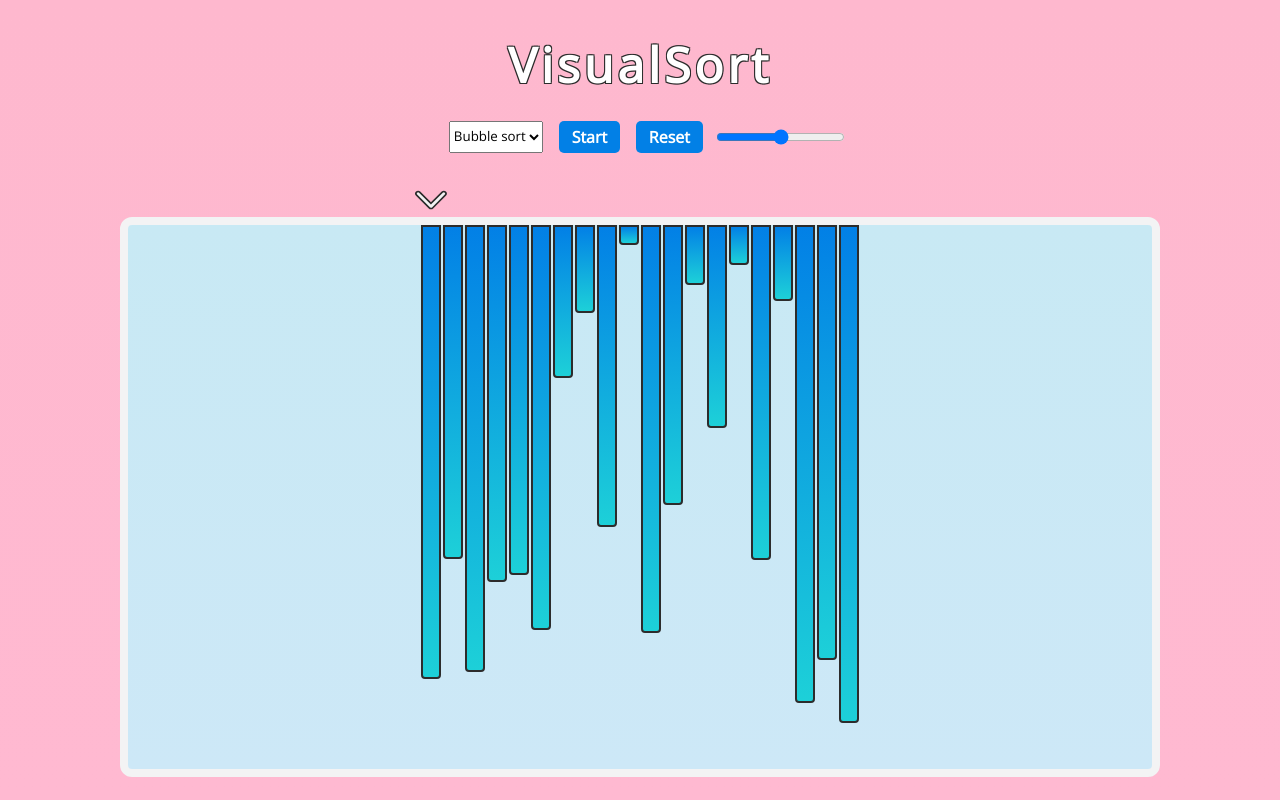
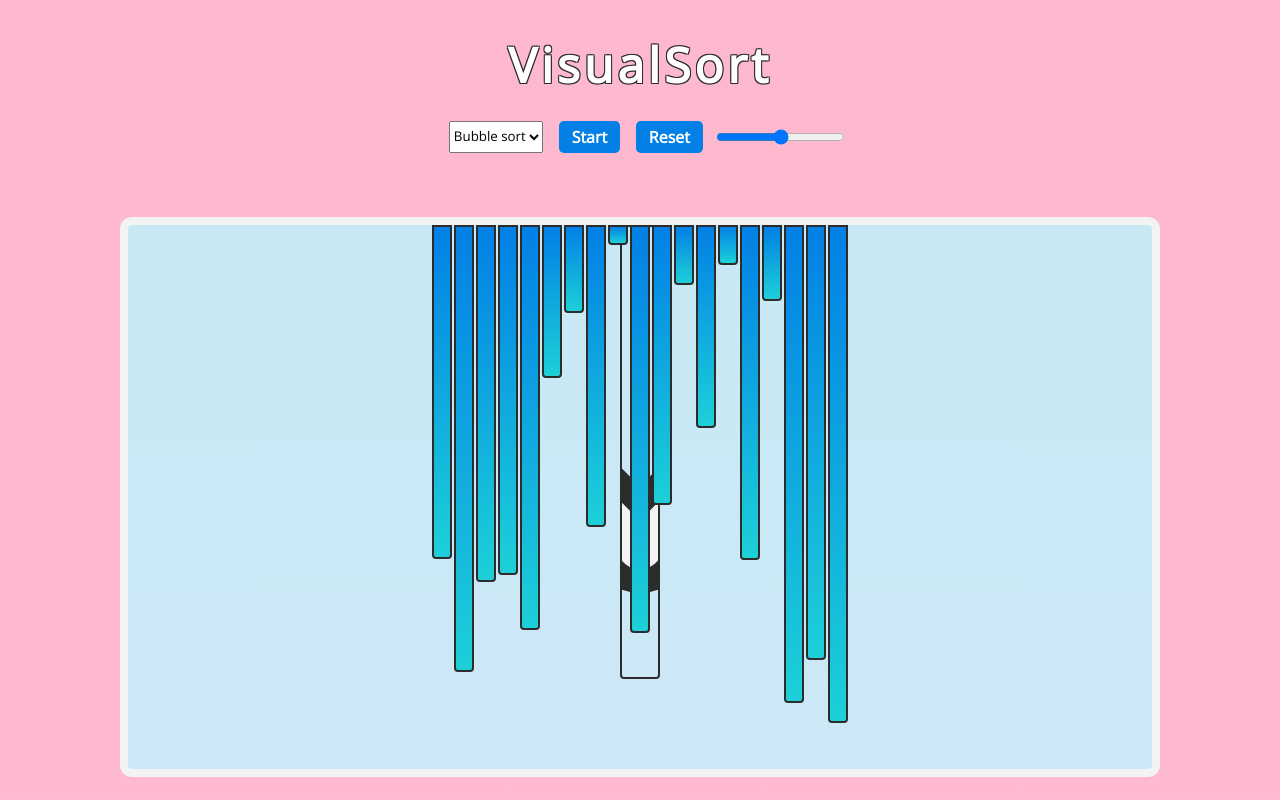
Before and after one commit to jaccohub/VisualSort, a React (Create React App) app: page / in a window 1280 px wide. Built offline with nearby package versions, Linux system fonts and the light colour scheme.

Commit message:
refactor css

```diff
--- a/src/index.css
+++ b/src/index.css
@@ -65,7 +65,7 @@ code {
 }
 
 .chart {
-  padding: 0 1.2rem 2.5em 1.2rem;
+  padding: 0 0 2.5em 0;
   margin: 2em auto;
   max-width: 65em;
   display: flex;
@@ -85,17 +85,14 @@ code {
   position: relative;
 }
 
-.bar.arrow::before {
-  content: '';
+.arrow {
   position: absolute;
   height: 3rem;
   width: 4rem;
-  top: 0;
-  left: 50%;
-  transform: translate(-50%, -140%);
   background-image: url('/arrow.svg');
   background-position: center;
   background-size: cover;
+  transition: transform 0.1s cubic-bezier(0.7, 0, 0.3, 1);
 }
 
 .center {
```
